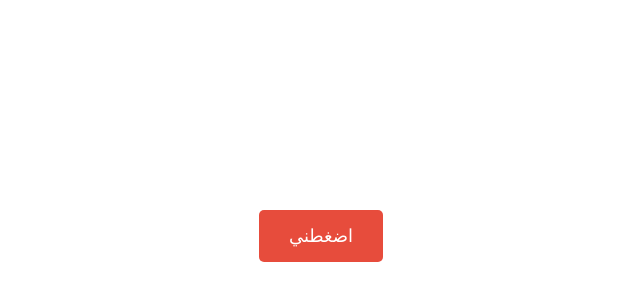
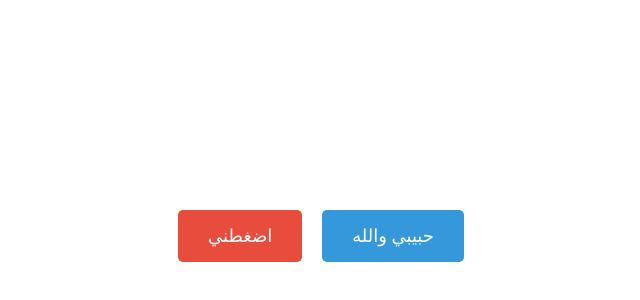
Before and after one commit to Good-man11/Al3, a plain HTML site: page index.html in a window 1280 px wide. Shown: the part 172-472 px from the top of the page, without its empty margins (319-959 px from the left). Drawn offline with Linux system fonts and the light colour scheme.

Commit message:
Update index.html

```diff
--- a/index.html
+++ b/index.html
@@ -3,9 +3,9 @@
 <head>
     <meta charset="UTF-8">
     <meta name="viewport" content="width=device-width, initial-scale=1.0">
-    <title>مثال زر في المنتصف</title>
+    <title>مثال أزرار متعددة</title>
     <style>
-        /* إعدادات تنسيق الزر */
+        /* إعدادات تنسيق الأزرار */
         .button {
             display: inline-block;
             padding: 15px 30px;
@@ -15,6 +15,7 @@
             text-decoration: none;
             border-radius: 5px;
             font-size: 18px;
+            margin: 10px; /* إضافة مسافة بين الأزرار */
             transition: background-color 0.3s;
         }
 
@@ -22,7 +23,15 @@
             background-color: #c0392b; /* لون مختلف عند مرور الفأرة */
         }
 
-        /* إعدادات لجعل الزر في المنتصف */
+        .button-second {
+            background-color: #3498db; /* لون الزر الأزرق */
+        }
+
+        .button-second:hover {
+            background-color: #2980b9; /* لون مختلف عند مرور الفأرة */
+        }
+
+        /* إعدادات لجعل الأزرار في المنتصف */
         .container {
             display: flex;
             justify-content: center;
@@ -36,7 +45,12 @@
 
     <div class="container">
         <a href="https://example.com" class="button">اضغطني</a>
+        <a href="https://lucid.app/users/login#/login?folder_id=recent" class="button button-second">حبيبي والله</a>
     </div>
 
 </body>
 </html>
+
+
+</body>
+</html>
```
